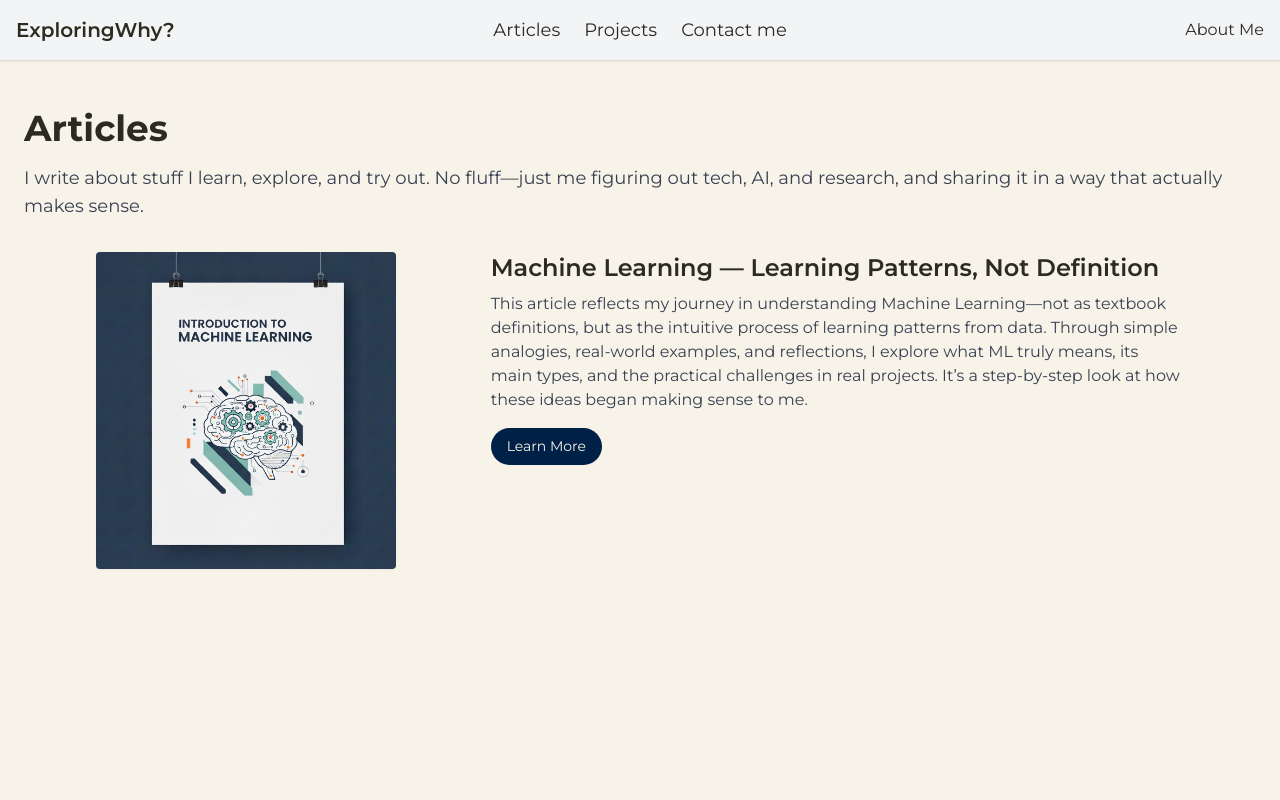
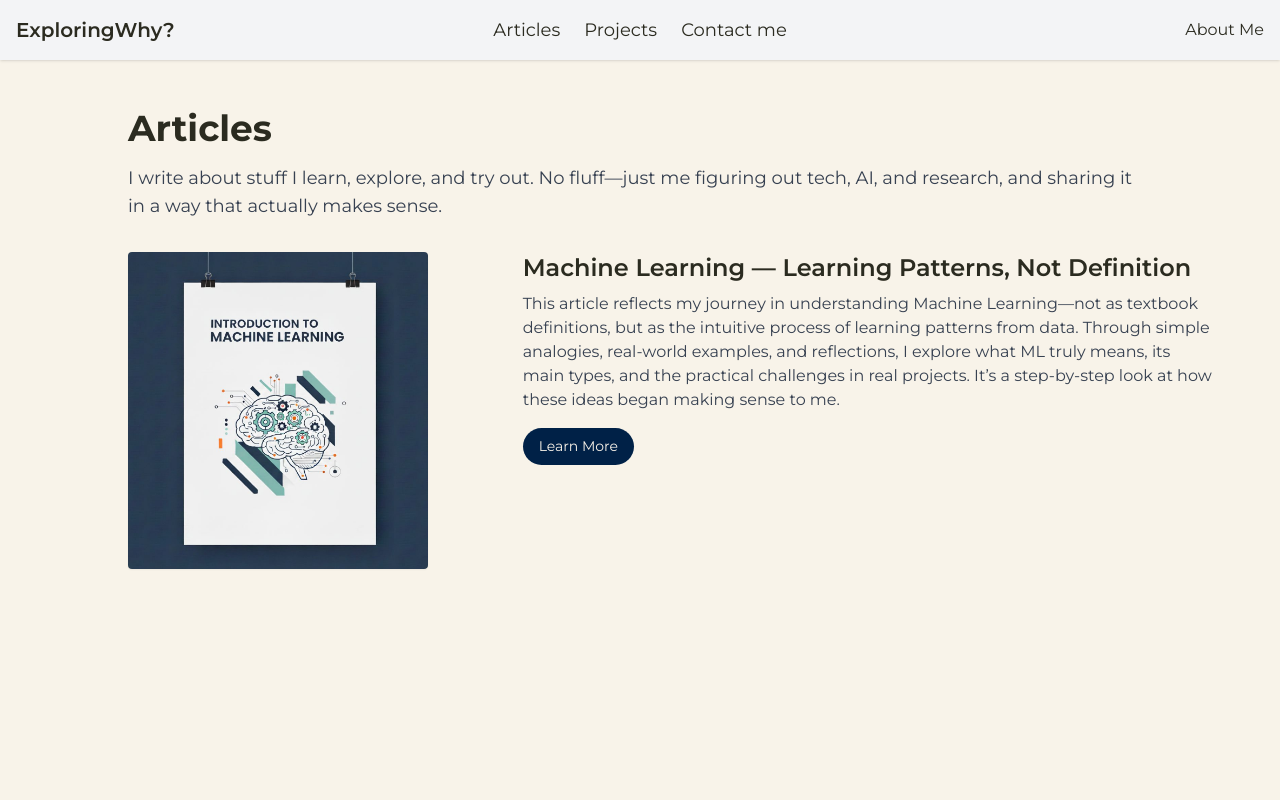
Before and after one commit to SatyagopalK/satyagopalk, a React (Vite) app: page /research in a window 1280 px wide. Shown: the top 800 px of the page. Built offline with nearby package versions, Linux system fonts and the light colour scheme; the HTML template or start-up script is replaced by a standard one.

Commit message:
Update ResearchPage.jsx

```diff
--- a/src/components/articles/ResearchPage.jsx
+++ b/src/components/articles/ResearchPage.jsx
@@ -6,19 +6,24 @@ import Footer from '../Hero/Footer'
 export default function Research({ name }) {
   return (
     <div className="min-h-screen flex flex-col font-mont">
+      <main className="flex-grow">
+        <section className="py-12">
 
+          {/* CONTENT COLUMN */}
+          <div className="mx-auto w-[90vw] max-w-5xl">
 
-            <main className="flex-grow">
-                <section className="py-12 px-6">
             <h1 className="text-4xl font-bold mb-4">{name}</h1>
 
             <p className="text-lg text-gray-700 mb-8">
-                        I write about stuff I learn, explore, and try out. No fluff—just me figuring out tech, AI, and research, and sharing it in a way that actually makes sense.     </p>
+              I write about stuff I learn, explore, and try out. No fluff—just me figuring
+              out tech, AI, and research, and sharing it in a way that actually makes sense.
+            </p>
 
             <BookList />
+          </div>
+
         </section>
       </main>
-
     </div>
   )
 }
```
Lines whose indentation alone changed are shown as unchanged.
